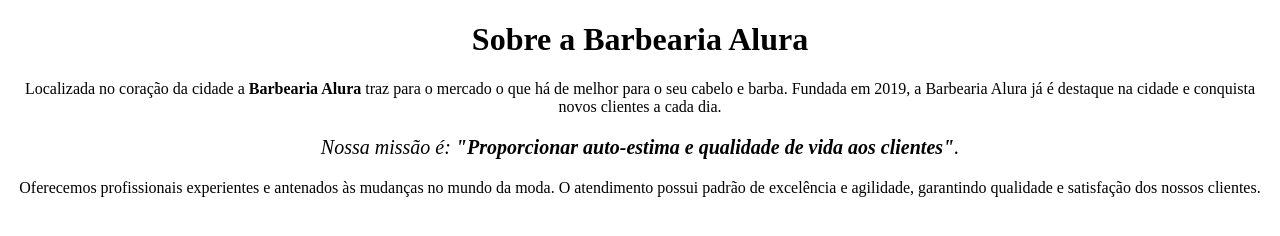
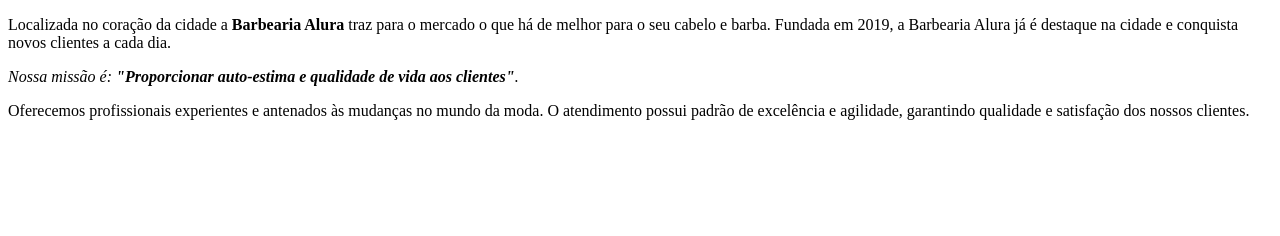
Before and after one commit to batatatai/barbearia-alura, a plain HTML site: page index.html in a window 1280 px wide. Drawn offline with Linux system fonts and the light colour scheme.

Commit message:
Add files via upload

```diff
--- a/index.html
+++ b/index.html
@@ -1,28 +1,20 @@
 <!DOCTYPE html>
 <html lang="pt-br">
+<meta charset="UTF-8">
 <head>
-        <meta charset="UTF-8">
-        <title>Barbearia Alura</title>
-        <link rel="stylesheet" href="style.css">
 
-        <style>
-          p {
-
-            text-align: center;
-          }
-
-        </style>
 </head>
 
 <body>
-        <h1 style="text-align: center;">Sobre a Barbearia Alura</h1>
+
+   <title> <h1 style="color:red Sobre a Barbearia Alura</h1> </title>
 
     <p>Localizada no coração da cidade a <strong>Barbearia Alura</strong> traz para o mercado o que há de melhor para o seu cabelo e barba.
     Fundada em 2019, a Barbearia Alura já é destaque na cidade e conquista novos clientes a cada dia.</p>
 
-        <p style="font-size: 20px"><em>Nossa missão é: <strong>"Proporcionar auto-estima e qualidade de vida aos clientes"</strong>.</em></p>
+    <p><em>Nossa missão é: <strong>"Proporcionar auto-estima e qualidade de vida aos clientes"</strong>.</em></p>
 
     <p>Oferecemos profissionais experientes e antenados às mudanças no mundo da moda.
     O atendimento possui padrão de excelência e agilidade, garantindo qualidade e satisfação dos nossos clientes.</p>
+
 </body>
-</html>
```
Lines whose indentation alone changed are shown as unchanged.
